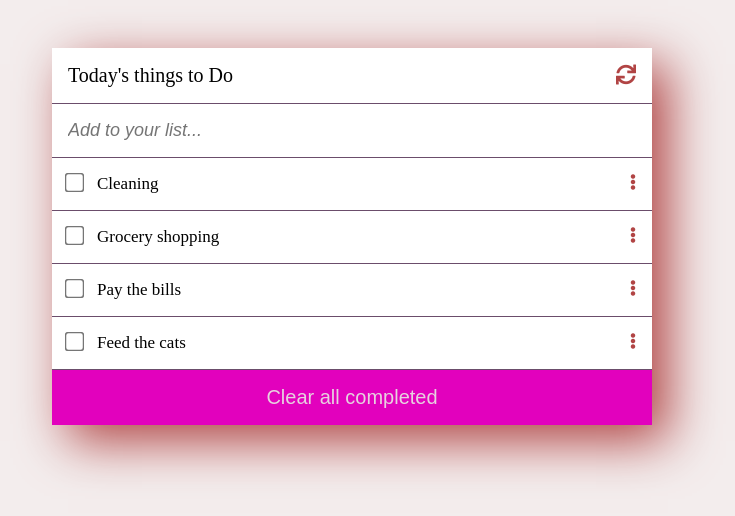
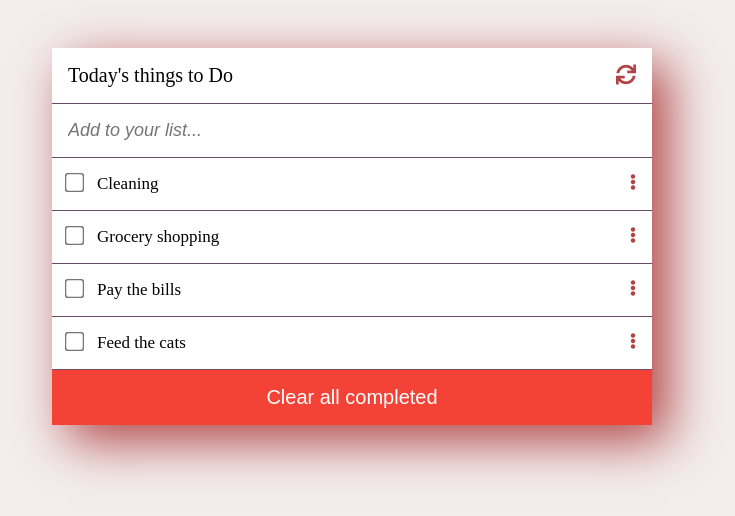
Before and after one commit to sheylaPozo/todolist, a website built with webpack: page src/index.html in a window 1280 px wide. In both pictures the pointer is over the button "Clear all completed". Shown: the whole page, without its empty margins (288-1023 px from the left). Built offline with nearby package versions, Linux system fonts and the light colour scheme.

Commit message:
add hover button

```diff
--- a/src/style.css
+++ b/src/style.css
@@ -78,3 +78,8 @@ input[type="checkbox"] {
   color: rgba(231, 226, 226, 0.925);
   border: none;
 }
+
+.clear-button:hover {
+  background-color: #f44336;
+  color: white;
+}
```
